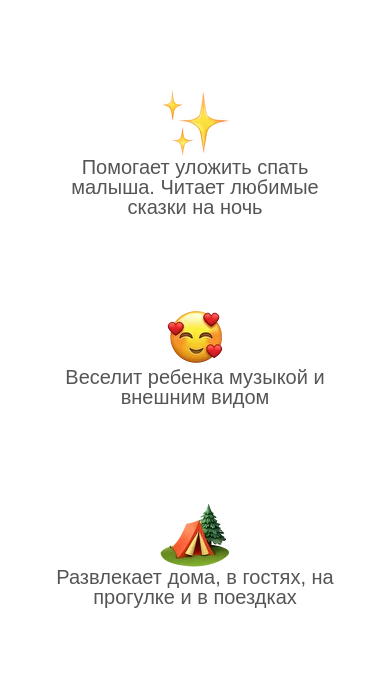
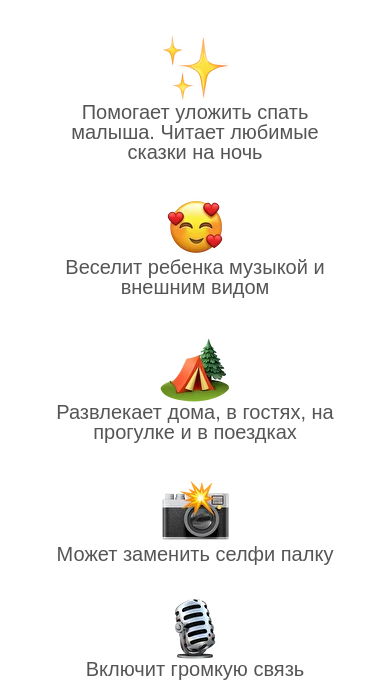
Before and after one commit to derevcov78/multik3, a plain HTML site: page index.html in a window 390 px wide. Shown: the part 2448-3142 px from the top of the page. Drawn offline with nearby package versions, Linux system fonts and the light colour scheme.

Commit message:
Update style.css

```diff
--- a/css/style.css
+++ b/css/style.css
@@ -478,7 +478,7 @@
 	margin-bottom: 25px;
 }
 
-@media (max-width: 1000px) {
+@media (max-width: 767px) {
 	.page__section_4 {
 		height: 100%;
 		width: 100%;
@@ -490,7 +490,7 @@
 
 	.page__section_4 .grid li {
 		flex-basis: 50%;
-		margin-bottom: 65px;
+		margin-bottom: 10px;
 	}
 
 	.page__section_4 .grid li:last-child {
```
